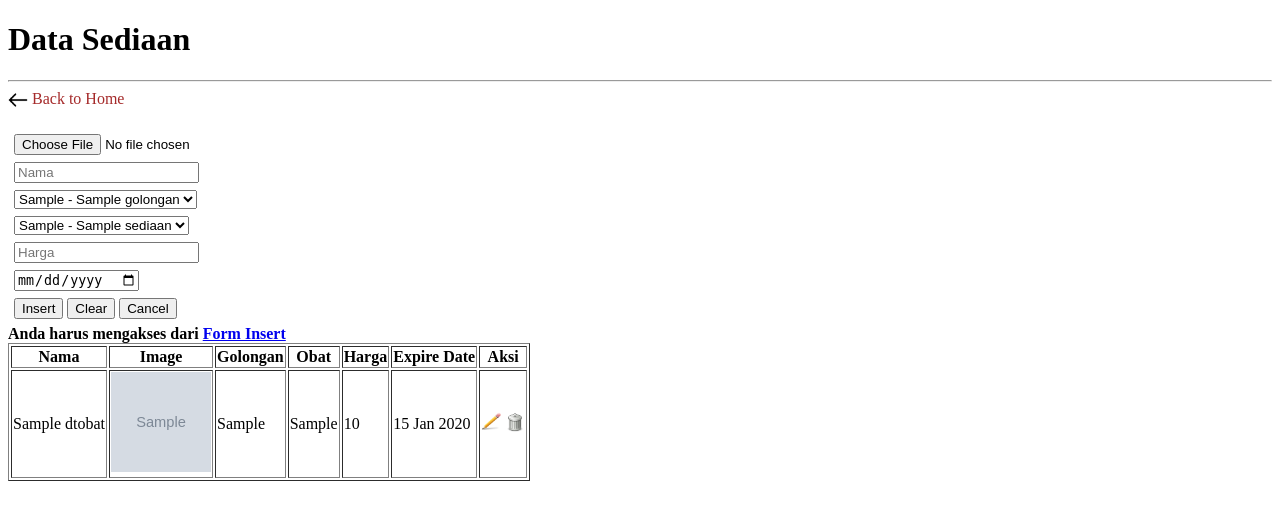
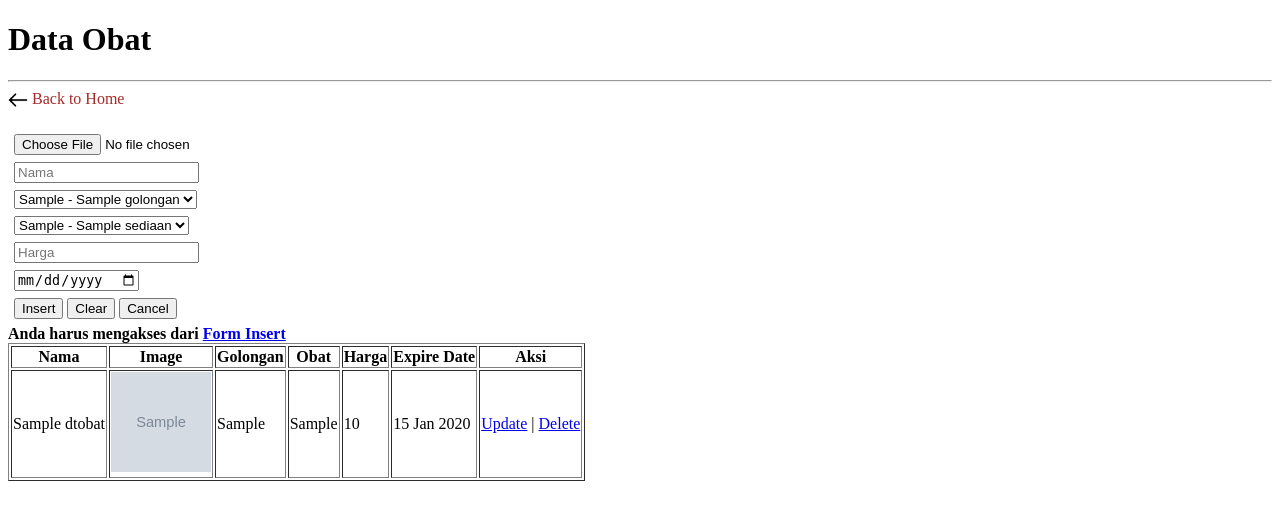
Before and after one commit to asapw/apotektugas, a PHP site: page /dtobat.php in a window 1280 px wide. Shown: the top 520 px of the page. Run offline with PHP 8.4, Linux system fonts and the light colour scheme; tables that the repository leaves empty or names only in its code hold one stand-in row (values such as "Sample post"); grey boxes marked "Sample" are stand-in pictures.

Commit message:
Sisa delete

```diff
--- a/Apotek/dtobat.php
+++ b/Apotek/dtobat.php
@@ -4,7 +4,7 @@
 	  <title>Apotek-Sediaan</title>
    </head>
    <body>
-   <h1>Data Sediaan</h1><hr/>
+   <h1>Data Obat</h1><hr/>
    <a href='index.php' style='text-decoration:none'>
 		<img src='icon/back.ico' width='20' height='20' title='Back to Home' align='top'/>
 		<font color='brown'>Back to Home</font></a>
@@ -62,12 +62,8 @@
 								<td><?= $data['harga']; ?></td>
 								<td><?= date("d M Y",strtotime($data['expire_date'])); ?></td>
 								<td align="center">
-									<?=
-										"<a href='dtobat.php?id=".$data['id_obat']."'>
-										<img src='icon/edit.ico' width='20' height='20' title='edit'/></a>
-										<a href='dtobat.php?id=".$data['id_obat']."&img=".$data['image']."'>
-										<img src='icon/delete.ico' width='20' height='20' title='delete'/></a>";
-									?>
+								<a href="dtobat.php?aksi=edit&id=<?= $data['id_obat']; ?>">Update</a> |
+								<a href="dtobat.php?aksi=hapus&id=<?= $data['id_obat']; ?>" onclick="return confirm('Yakin Hapus?')">Delete</a>
 								</td>
 							</tr>
 					<?php
@@ -294,15 +290,17 @@
 
 			//Function hapus (DELETE)
 			function hapus($con){
-				if(isset($_GET['id'])){
 				$id		= $_GET['id'];
 				$img 	= $_GET['img'];
+
 				unlink('image/'.$img);
 				$sql	=  "DELETE FROM dtobat WHERE id_obat='$id'";
 				$result = mysqli_query($con,$sql);
-					if($result){
-						header('location: dtobat.php');
+				if($result) {
+					header("location:selectObat.php");
 				}
+				else{
+					echo "Query Error : ".mysqli_error($con);
 				}
 			}
 			//Close Function hapus (DELETE)
```
Also changed, not shown: Apotek/image/s-652fe3284fafd.png (renamed from Apotek/image/da-652fdbe2f1225.png), Apotek/image/s-652fe46fdb34c.png (added). Lines whose indentation alone changed are shown as unchanged.
